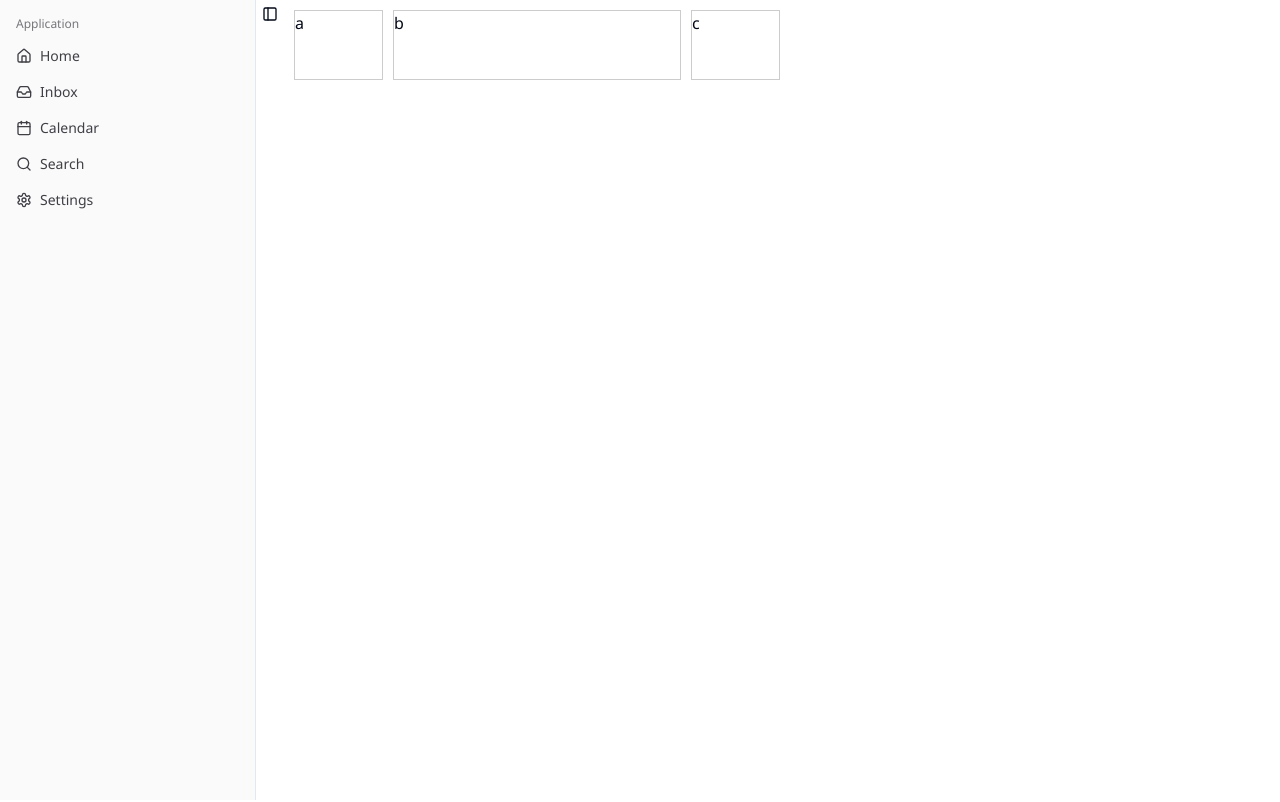
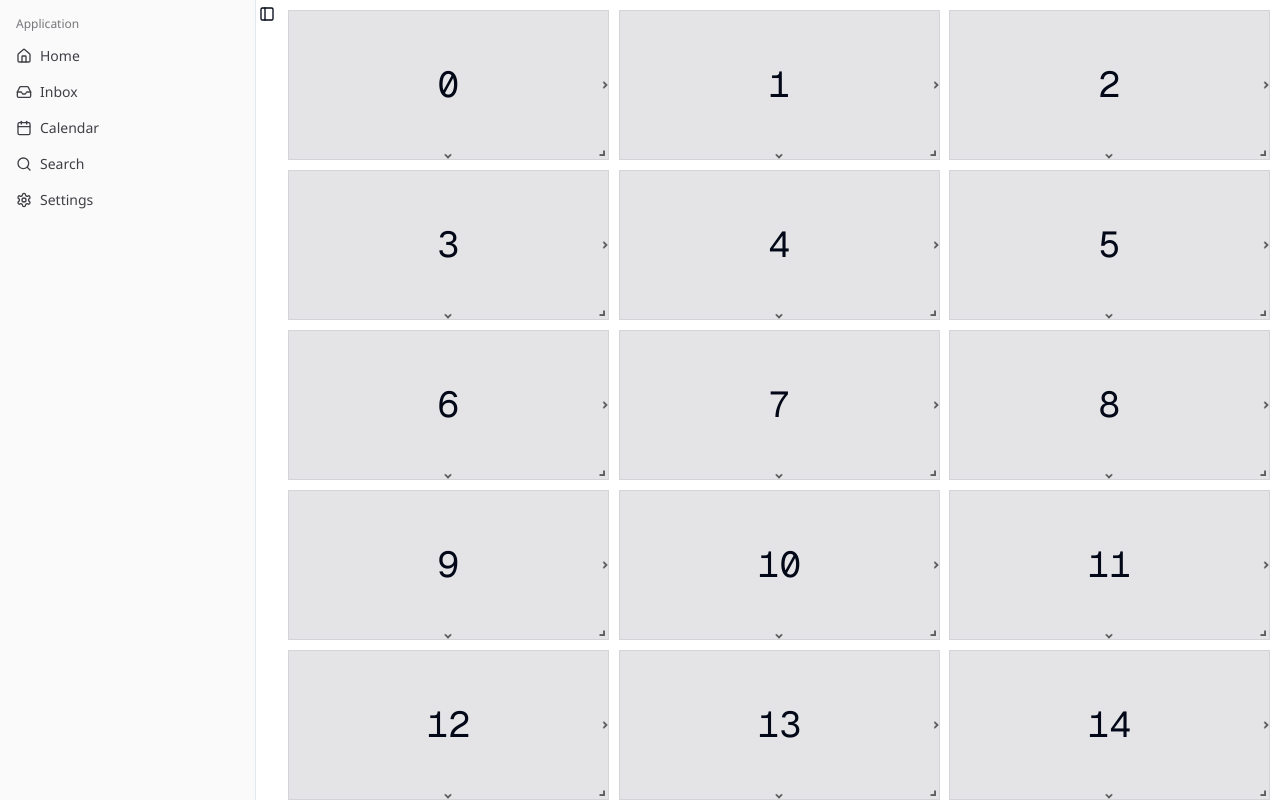
Before and after one commit to FRONT-JB/stream-wave, a Next.js app: page / in a window 1280 px wide. Shown: the top 802 px of the page. Built offline with nearby package versions, Linux system fonts and the light colour scheme.

Commit message:
style: react-grid-layout item 스타일 수정

```diff
--- a/app/grid-layout.client.tsx
+++ b/app/grid-layout.client.tsx
@@ -1,31 +1,90 @@
 'use client';
 
-import { CSSProperties } from 'react';
-import GridLayout from 'react-grid-layout';
+import { useCallback, useMemo } from 'react';
+import { WidthProvider, Responsive, Layout } from 'react-grid-layout';
 
-const layout = [
-  { i: 'a', x: 0, y: 0, w: 1, h: 2, static: true },
-  { i: 'b', x: 1, y: 0, w: 3, h: 2, minW: 2, maxW: 4 },
-  { i: 'c', x: 4, y: 0, w: 1, h: 2 },
-];
+const ResponsiveReactGridLayout = WidthProvider(Responsive);
 
-const style: CSSProperties = {
-  userSelect: 'none',
-  border: '1px solid #ccc',
-};
+interface GridLayoutProps {
+  isDraggable?: boolean;
+  isResizable?: boolean;
+  items?: number;
+  rowHeight?: number;
+  onLayoutChange?: (layout: Layout[]) => void;
+  cols?: {
+    lg: number;
+    md: number;
+    sm: number;
+    xs: number;
+    xxs: number;
+  };
+}
 
-export default function GridLayoutClient() {
+export function GridLayout({
+  isDraggable = true,
+  isResizable = true,
+  items = 20,
+  rowHeight = 30,
+  onLayoutChange = () => {},
+  cols = { lg: 12, md: 12, sm: 12, xs: 12, xxs: 12 },
+}: GridLayoutProps) {
+  const generateLayouts = useCallback(() => {
+    const times = [...Array(items)];
+    const widths = { lg: 3, md: 4, sm: 6, xs: 12, xxs: 12 };
+
+    return Object.keys(widths).reduce(
+      (memo, breakpoint) => {
+        const width = widths[breakpoint as keyof typeof widths];
+        const columnCount = cols[breakpoint as keyof typeof cols];
+        memo[breakpoint] = times.map((_, i) => ({
+          x: (i * width) % columnCount,
+          y: 0,
+          w: width,
+          h: 4,
+          i: String(i),
+        }));
+        return memo;
+      },
+      {} as Record<string, Array<{ x: number; y: number; w: number; h: number; i: string }>>
+    );
+  }, [items, cols]);
+
+  const layouts = useMemo(() => generateLayouts(), [generateLayouts]);
+
+  const gridItems = useMemo(
+    () =>
+      [...Array(items)].map((_, i) => (
+        <div
+          key={i}
+          className="border border-zinc-300 bg-zinc-200 w-full h-full select-none cursor-pointer flex items-center justify-center"
+        >
+          <span className="font-mono text-4xl">{i}</span>
+        </div>
+      )),
+    [items]
+  );
+
+  const handleLayoutChange = useCallback(
+    (layout: Layout[]) => {
+      onLayoutChange(layout);
+    },
+    [onLayoutChange]
+  );
+
   return (
-    <GridLayout className="layout" layout={layout} cols={12} rowHeight={30} width={1200}>
-      <div style={style} key="a">
-        a
-      </div>
-      <div style={style} key="b">
-        b
-      </div>
-      <div style={style} key="c">
-        c
-      </div>
-    </GridLayout>
+    <div className="w-full">
+      <ResponsiveReactGridLayout
+        className="grid grid-cols-1 md:grid-cols-2 lg:grid-cols-3 gap-4"
+        layouts={layouts}
+        onLayoutChange={handleLayoutChange}
+        isDraggable={isDraggable}
+        resizeHandles={['se', 's', 'e']} // 추가: 리사이즈 핸들 설정
+        isResizable={isResizable}
+        rowHeight={rowHeight}
+        cols={cols}
+      >
+        {gridItems}
+      </ResponsiveReactGridLayout>
+    </div>
   );
 }
--- a/app/layout.tsx
+++ b/app/layout.tsx
@@ -1,6 +1,8 @@
 import type { Metadata } from 'next';
 import { Geist_Mono, Noto_Sans } from 'next/font/google';
 
+import 'react-grid-layout/css/styles.css';
+import 'react-resizable/css/styles.css';
 import './globals.css';
 import { SidebarProvider, SidebarTrigger } from '@/components/ui/sidebar';
 
--- a/app/page.tsx
+++ b/app/page.tsx
@@ -1,5 +1,5 @@
-import GridLayoutClient from './grid-layout.client';
+import { GridLayout } from './grid-layout.client';
 
 export default function Home() {
-  return <GridLayoutClient />;
+  return <GridLayout />;
 }
```
